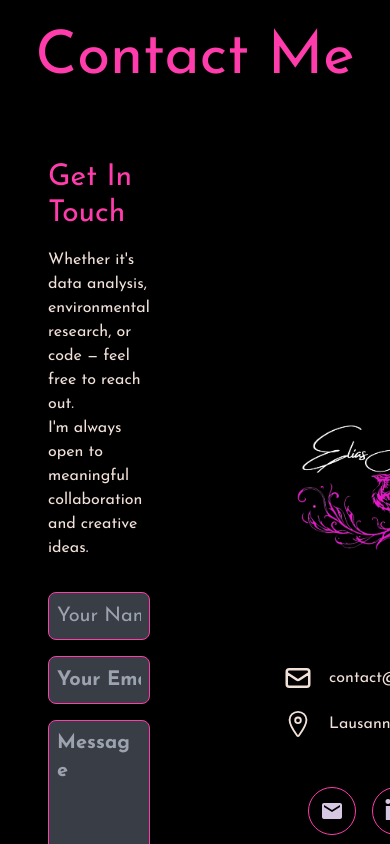
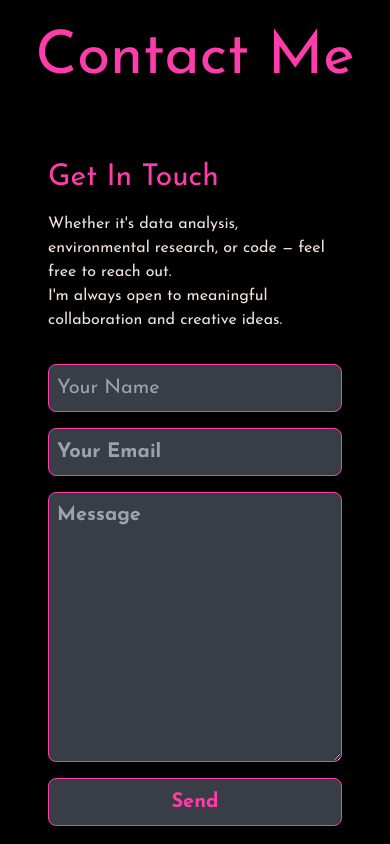
Before and after one commit to michmazbout/portfolio, a React (Vite) app: page / in a window 390 px wide. Shown: the part 9740-10584 px from the top of the page. Built offline with nearby package versions, Linux system fonts and the light colour scheme; a web font is replaced by a local one.

Commit message:
contact me fix mobile

```diff
--- a/src/components/contactMeSection/ContactMeMain.jsx
+++ b/src/components/contactMeSection/ContactMeMain.jsx
@@ -8,7 +8,7 @@ const ContactMeMain = () => {
       className="max-w-[1200px] mx-auto items-center justify-center mt-[100px] px-4 "
     >
       <h2 className="text-6xl text-glowingPink mb-10 text-center">Contact Me</h2>
-      <div className="flex justify-between gap-24 bg-darkBackground p-8 rounded-2xl lg:flex-row sm:flex-col">
+      <div className="flex flex-col justify-between gap-24 bg-darkBackground p-8 rounded-2xl lg:flex-row sm:flex-col">
         <ContactMeLeft />
         <ContactMeRight />
       </div>
--- a/src/components/contactMeSection/SingleInfo.jsx
+++ b/src/components/contactMeSection/SingleInfo.jsx
@@ -1,6 +1,6 @@
 const SingleInfo = ({ text, Image }) => {
   return (
-    <div className="flex gap-4 items-center justify-start">
+    <div className="flex flex-col gap-4 items-center justify-start">
       <Image className="text-3xl" />
       <p>{text}</p>
     </div>
```
